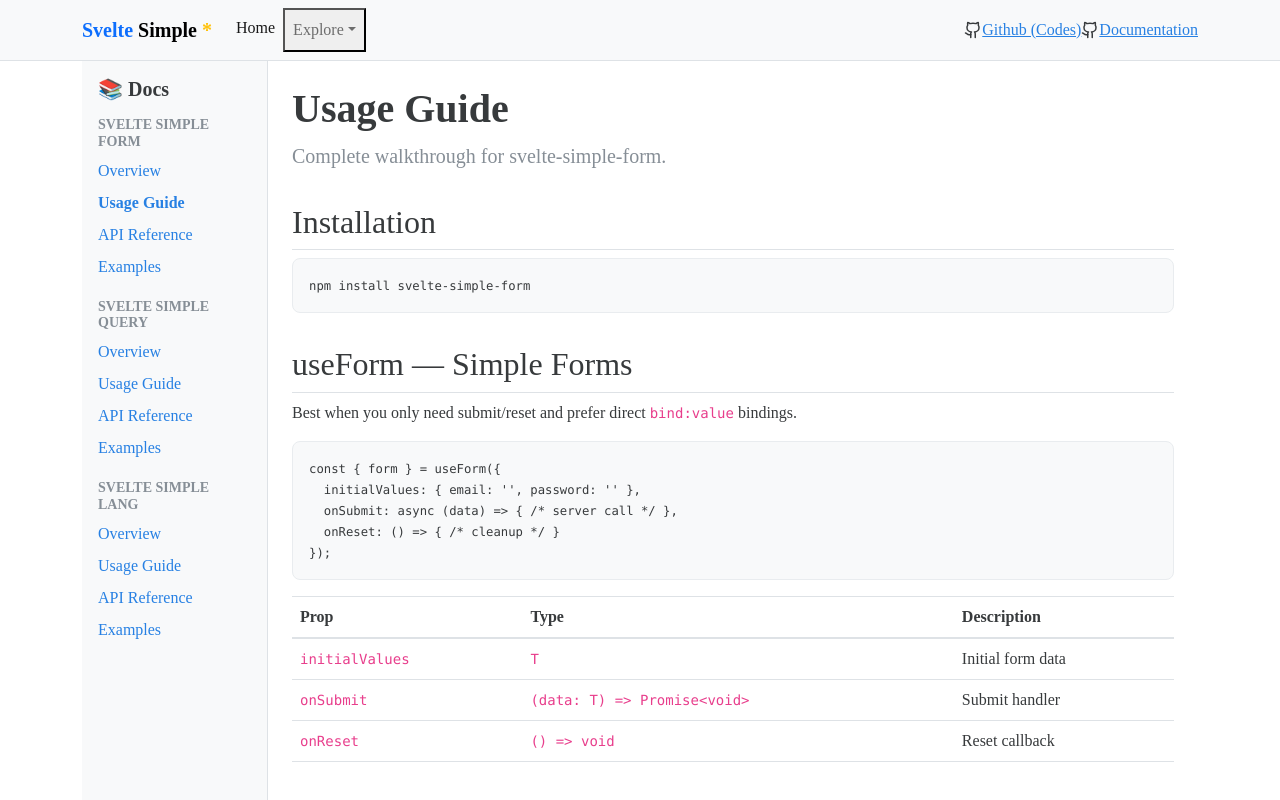
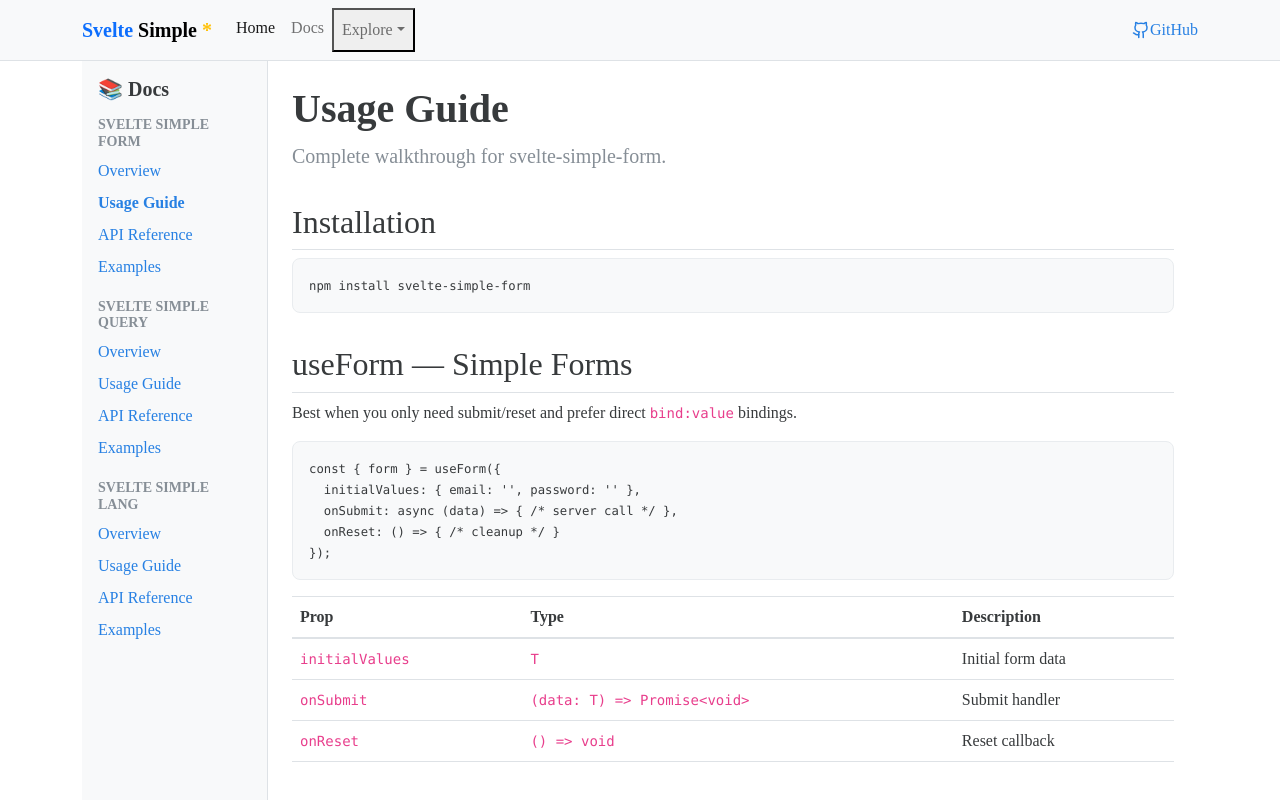
Before and after one commit to harryhdt/svelte-simple-usages, a SvelteKit app: page /docs/form/usage in a window 1280 px wide. Shown: the top 800 px of the page. Built offline with nearby package versions, Linux system fonts and the light colour scheme; a web font is replaced by a local one.

Commit message:
feat: update navigation links and improve GitHub link styling in layout

```diff
--- a/src/routes/+layout.svelte
+++ b/src/routes/+layout.svelte
@@ -28,9 +28,9 @@
 					<li class="nav-item">
 						<a class="nav-link active" aria-current="page" href="/">Home</a>
 					</li>
-					<!-- <li class="nav-item">
-						<a class="nav-link" href="#">Link</a>
-					</li> -->
+					<li class="nav-item">
+						<a class="nav-link" href="/docs">Docs</a>
+					</li>
 					<li class="nav-item dropdown">
 						<button
 							class="nav-link dropdown-toggle"
@@ -65,31 +65,15 @@
 						<a class="nav-link disabled" href="#" tabindex="-1" aria-disabled="true">Disabled</a>
 					</li> -->
 				</ul>
-				<div class="d-flex align-items-lg-center column-gap-4">
-					<div class="d-flex column-gap-1 align-items-center">
+				<div class="d-flex align-items-lg-center">
+					<a
+						href="https://github.com/harryhdt/svelte-simple-usages"
+						target="_blank"
+						class="fw-medium d-flex align-items-center column-gap-1 text-decoration-none"
+					>
 						<GithubIcon size={18} />
-						<div class="">
-							<a
-								href="https://github.com/harryhdt/svelte-simple-usages"
-								target="_blank"
-								class="fw-medium"
-							>
-								Github (Codes)
-							</a>
-						</div>
-					</div>
-					<div class="d-flex column-gap-1 align-items-center">
-						<GithubIcon size={18} />
-						<div class="">
-							<a
-								href="https://github.com/harryhdt/svelte-simple-form"
-								target="_blank"
-								class="fw-medium"
-							>
-								Documentation
-							</a>
-						</div>
-					</div>
+						<span>GitHub</span>
+					</a>
 				</div>
 			</div>
 		</div>
```
